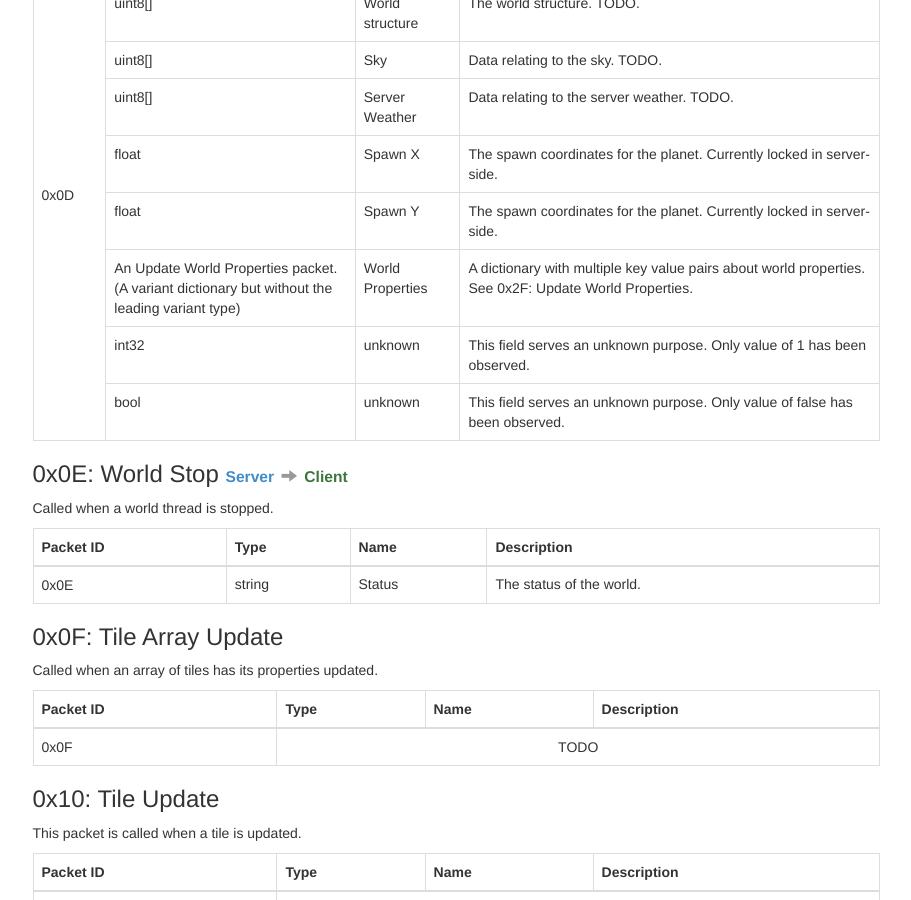
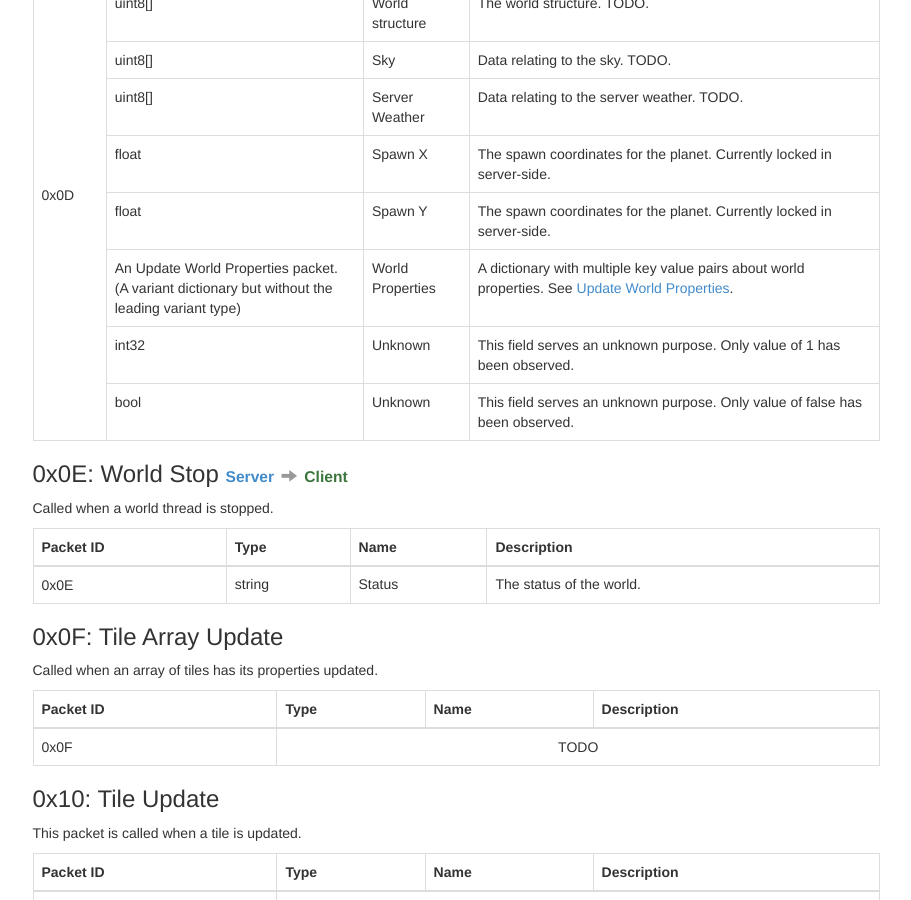
Before and after one commit to ddevault/starbound-dev, a Jekyll site: the page built from networking/index.md, in a window 1280 px wide and 900 px high, scrolled down 4007 px. Shown: the whole window, without its empty margins (330-1241 px from the left). Built offline with Jekyll 4.4.1, drawn with Linux system fonts in a browser that asks for light colours; Markdown is read by kramdown in place of the engine named in the settings.

Commit message:
fixes case and adds link

```diff
--- a/networking/index.md
+++ b/networking/index.md
@@ -487,16 +487,16 @@ This packet is sent to the client when a world thread has been started on the se
         <tr>
             <td>An Update World Properties packet.<br>(A variant dictionary but without the leading variant type)</td>
             <td>World Properties</td>
-            <td>A dictionary with multiple key value pairs about world properties. See 0x2F: Update World Properties.</td>
+            <td>A dictionary with multiple key value pairs about world properties. See <a href="#0x2F">Update World Properties</a>.</td>
         </tr>
         <tr>
             <td>int32</td>
-            <td>unknown</td>
+            <td>Unknown</td>
             <td>This field serves an unknown purpose. Only value of 1 has been observed.</td>
         </tr>
         <tr>
             <td>bool</td>
-            <td>unknown</td>
+            <td>Unknown</td>
             <td>This field serves an unknown purpose. Only value of false has been observed.</td>
         </tr>
     </tbody>
```
